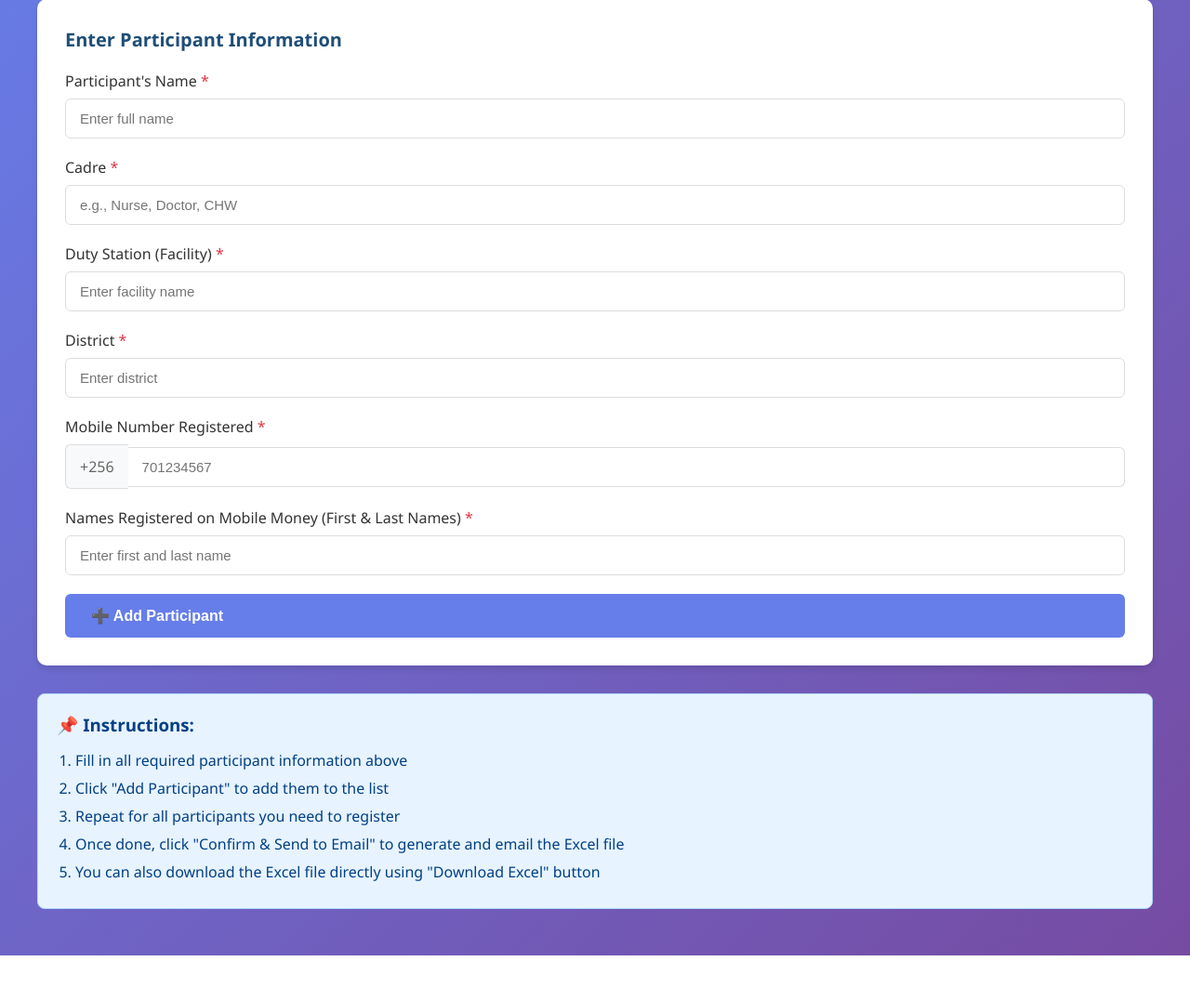
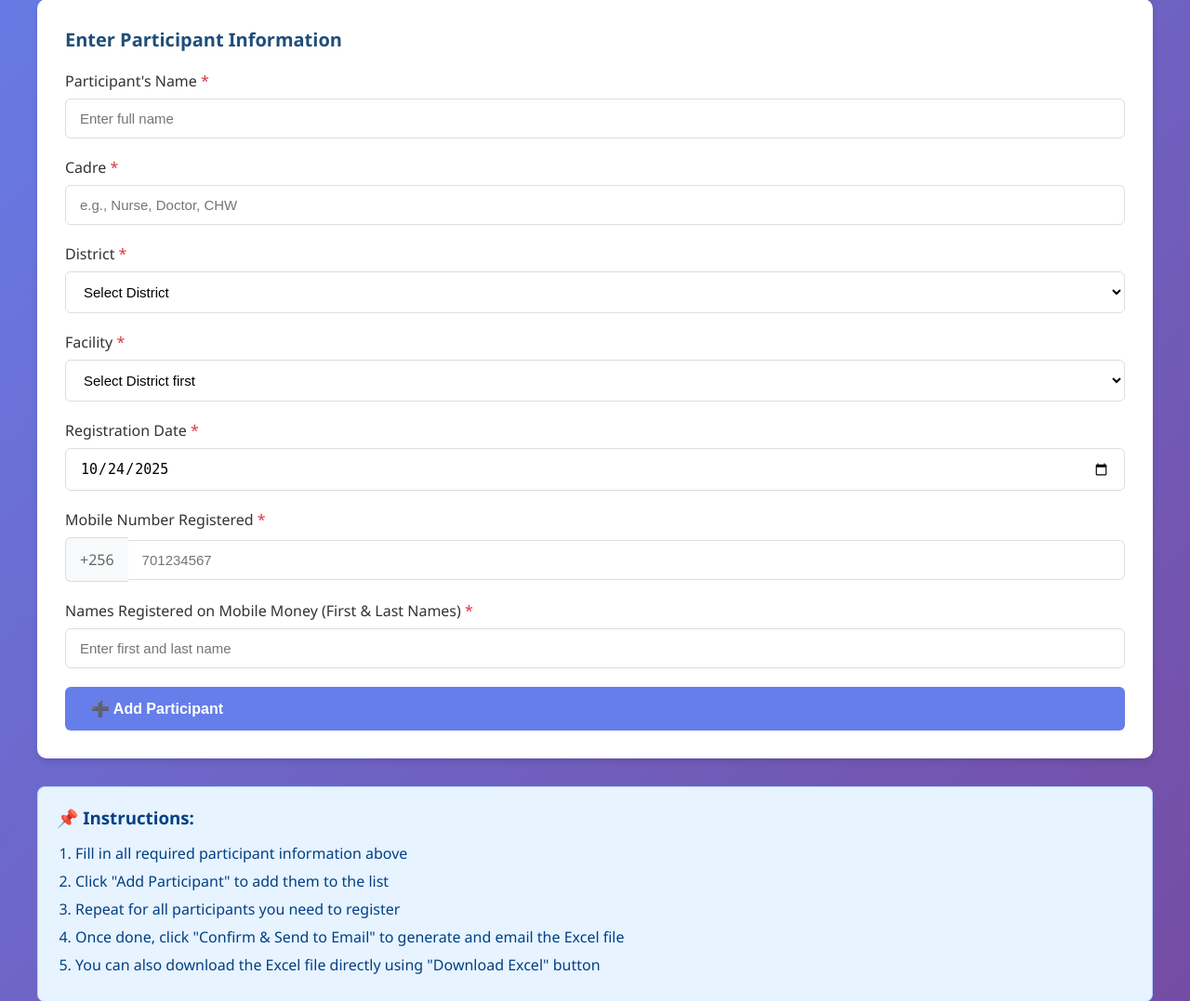
Before and after one commit to Isaac25-lgtm/CHAI, a Flask app: page /registration in a window 1280 px wide. Shown: the part 191-1268 px from the top of the page at 93% size. Before the commit the page ends 1219 px from the top, so only its background shows below. Run offline with Flask 3, Linux system fonts and the light colour scheme; some libraries are stand-ins or nearby versions.

Commit message:
Add district/facility dropdowns and registration date field
- Added dropdown for 8 districts (Agago, Amuru, Gulu City, Gulu District, Kitgum, Lamwo, Omoro, Pader)
- Added dynamic facility dropdown that populates based on selected district
- Added registration date field with today's date as default
- Updated form validation to include new fields
- Added Registration Date column to participants table
- Enhanced CSS styling for select dropdowns
- Improved user experience with structured data entry

```diff
--- a/templates/registration.html
+++ b/templates/registration.html
@@ -115,6 +115,27 @@
             outline: none;
             border-color: #667eea;
             box-shadow: 0 0 0 3px rgba(102, 126, 234, 0.1);
+        }
+
+        .form-group select {
+            width: 100%;
+            padding: 12px 15px;
+            border: 1px solid #ddd;
+            border-radius: 6px;
+            font-size: 15px;
+            background-color: white;
+            transition: border-color 0.3s;
+            cursor: pointer;
+        }
+
+        .form-group select:focus {
+            outline: none;
+            border-color: #667eea;
+            box-shadow: 0 0 0 3px rgba(102, 126, 234, 0.1);
+        }
+
+        .form-group select option {
+            padding: 10px;
         }
 
         .form-group input.error {
@@ -339,15 +360,33 @@
                 </div>
 
                 <div class="form-group">
-                    <label>Duty Station (Facility) <span class="required">*</span></label>
-                    <input type="text" id="dutyStation" placeholder="Enter facility name">
+                    <label>District <span class="required">*</span></label>
+                    <select id="district" onchange="updateFacilities()">
+                        <option value="">Select District</option>
+                        <option value="Agago District">Agago District</option>
+                        <option value="Amuru District">Amuru District</option>
+                        <option value="Gulu City">Gulu City</option>
+                        <option value="Gulu District">Gulu District</option>
+                        <option value="Kitgum District">Kitgum District</option>
+                        <option value="Lamwo District">Lamwo District</option>
+                        <option value="Omoro District">Omoro District</option>
+                        <option value="Pader District">Pader District</option>
+                    </select>
+                    <span class="error-message" id="errorDistrict">This field is required</span>
+                </div>
+
+                <div class="form-group">
+                    <label>Facility <span class="required">*</span></label>
+                    <select id="dutyStation">
+                        <option value="">Select District first</option>
+                    </select>
                     <span class="error-message" id="errorDutyStation">This field is required</span>
                 </div>
 
                 <div class="form-group">
-                    <label>District <span class="required">*</span></label>
-                    <input type="text" id="district" placeholder="Enter district">
-                    <span class="error-message" id="errorDistrict">This field is required</span>
+                    <label>Registration Date <span class="required">*</span></label>
+                    <input type="date" id="registrationDate">
+                    <span class="error-message" id="errorRegistrationDate">This field is required</span>
                 </div>
 
                 <div class="form-group">
@@ -386,6 +425,7 @@
                             <th>District</th>
                             <th>Mobile Number Registered</th>
                             <th>Names Registered on Mobile Money</th>
+                            <th>Registration Date</th>
                             <th>Action</th>
                         </tr>
                     </thead>
@@ -451,9 +491,102 @@
             ]);
         }
 
+        // Facilities data organized by district
+        const facilitiesData = {
+            'Agago District': [
+                'Wol Health Centre III',
+                'Paimol Health Centre III',
+                'Lira Kato Health Centre III',
+                'Adilang Health Centre III',
+                'Omot Health Centre III',
+                'Dr. Ambrosoli Memorial Hospital',
+                'Patongo Health Centre IV'
+            ],
+            'Amuru District': [
+                'Amuru Lacor Health Centre III',
+                'Lacor-Pabbo Health Centre III',
+                'Pabor Health Centre III',
+                'Olwal Health Centre III',
+                'Kaladima Health Centre III',
+                'Labongogali Health Centre III',
+                'Atiak Health Centre IV'
+            ],
+            'Gulu City': [
+                'Bardege Health Centre III',
+                'St. Mary\'s Hospital Lacor',
+                'Gulu Regional Referral Hospital',
+                'Gulu Military General Hospital',
+                'Layibi Techo Health Centre III',
+                'Aywee Health Centre III',
+                'Laroo Health Centre III',
+                'Gulu Police Health Centre III'
+            ],
+            'Gulu District': [
+                'Awach Health Centre IV',
+                'Cwero Health Centre III',
+                'Angaya Health Centre III',
+                'Omel Health Centre III',
+                'Labworomor Health Centre III',
+                'Patiko Health Centre III'
+            ],
+            'Kitgum District': [
+                'Pandwong Health Centre III',
+                'Namokora Health Centre IV',
+                'Omiya Anyima Health Centre III',
+                'Kitgum-Matidi Health Centre III',
+                'Orom Health Centre III',
+                'Kitgum General Hospital',
+                'St. Joseph\'s Kitgum Hospital'
+            ],
+            'Lamwo District': [
+                'Lokung Health Centre III',
+                'Paluda Health Centre III',
+                'Agoro Health Centre III',
+                'Akworo Health Centre III',
+                'Palabek-Kal Health Centre IV',
+                'Madi-Opei Health Centre IV',
+                'Padibe Health Centre IV'
+            ],
+            'Omoro District': [
+                'Lacor Opit Health Centre III',
+                'Lalogi Health Centre IV',
+                'Bobi Health Centre III',
+                'Acet Health Centre III',
+                'Lanenober Health Centre III',
+                'Ongako Health Centre III',
+                'Loyoajonga Health Centre III'
+            ],
+            'Pader District': [
+                'Ogom Health Centre III',
+                'Puranga Health Centre III',
+                'Awere Health Centre III',
+                'Pajule Health Centre IV',
+                'Latanya Health Centre II',
+                'Acholi-Bur Health Centre III',
+                'Laguti Health Centre III'
+            ]
+        };
+
+        function updateFacilities() {
+            const districtSelect = document.getElementById('district');
+            const facilitySelect = document.getElementById('dutyStation');
+
+            // Clear existing options
+            facilitySelect.innerHTML = '<option value="">Select Facility</option>';
+
+            if (districtSelect.value && facilitiesData[districtSelect.value]) {
+                facilitiesData[districtSelect.value].forEach(facility => {
+                    const option = document.createElement('option');
+                    option.value = facility;
+                    option.textContent = facility;
+                    facilitySelect.appendChild(option);
+                });
+            }
+        }
+
         function validateForm() {
             let isValid = true;
-            const fields = ['participantName', 'cadre', 'dutyStation', 'district', 'mobileNumber', 'mobileMoneyName'];
+            const fields = ['participantName', 'cadre', 'dutyStation', 'district', 'mobileNumber', 'mobileMoneyName', 'registrationDate'];
 
             fields.forEach(field => {
                 const input = document.getElementById(field);
@@ -490,6 +623,12 @@
             }
         });
 
+        // Set today's date as default for registration date
+        document.addEventListener('DOMContentLoaded', function() {
+            const today = new Date().toISOString().split('T')[0];
+            document.getElementById('registrationDate').value = today;
+        });
+
         document.getElementById('participantForm').addEventListener('submit', function(e) {
             e.preventDefault();
 
@@ -503,7 +642,8 @@
                 dutyStation: document.getElementById('dutyStation').value.trim(),
                 district: document.getElementById('district').value.trim(),
                 mobileNumber: '+256' + document.getElementById('mobileNumber').value.trim(),
-                mobileMoneyName: document.getElementById('mobileMoneyName').value.trim()
+                mobileMoneyName: document.getElementById('mobileMoneyName').value.trim(),
+                registrationDate: document.getElementById('registrationDate').value
             };
 
             participants.push(participant);
@@ -526,6 +666,7 @@
                     <td>${participant.district}</td>
                     <td>${participant.mobileNumber}</td>
                     <td>${participant.mobileMoneyName}</td>
+                    <td>${participant.registrationDate}</td>
                     <td>
                         <button class="btn-delete" onclick="deleteParticipant(${index})">🗑️ Delete</button>
                     </td>
```
